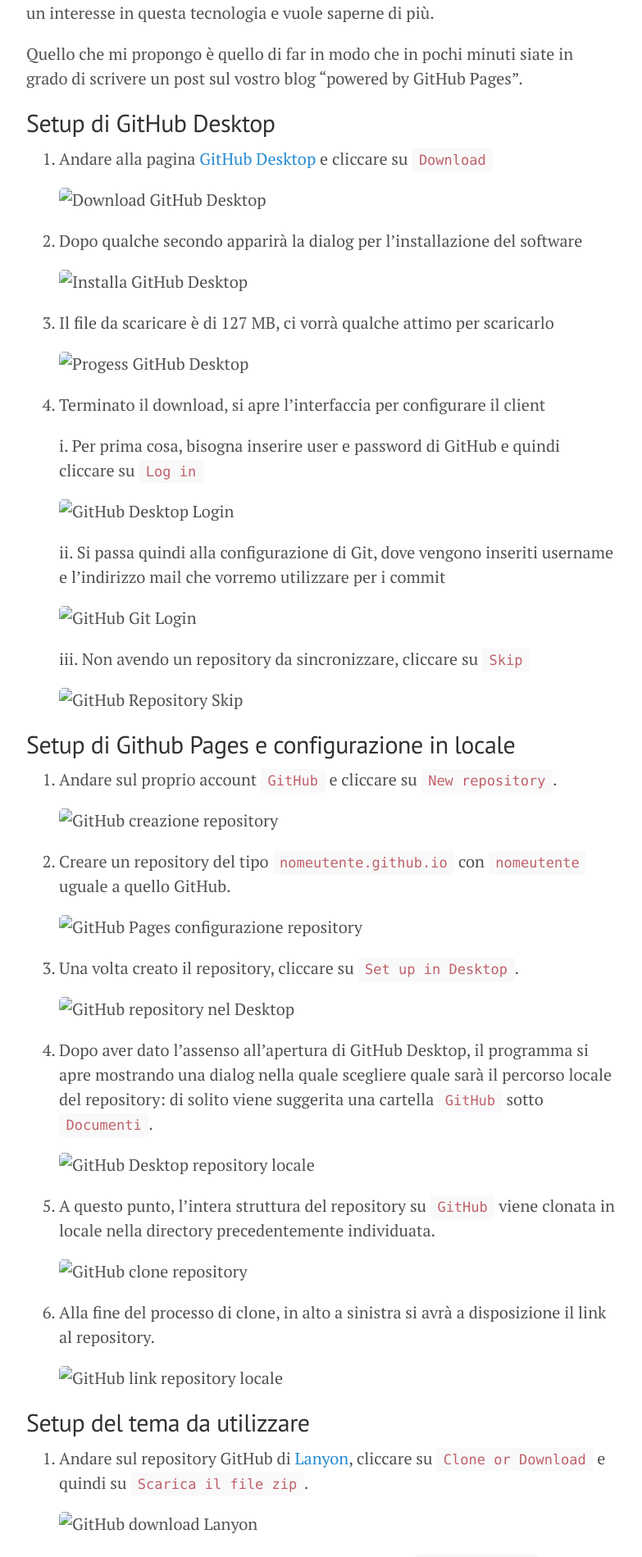
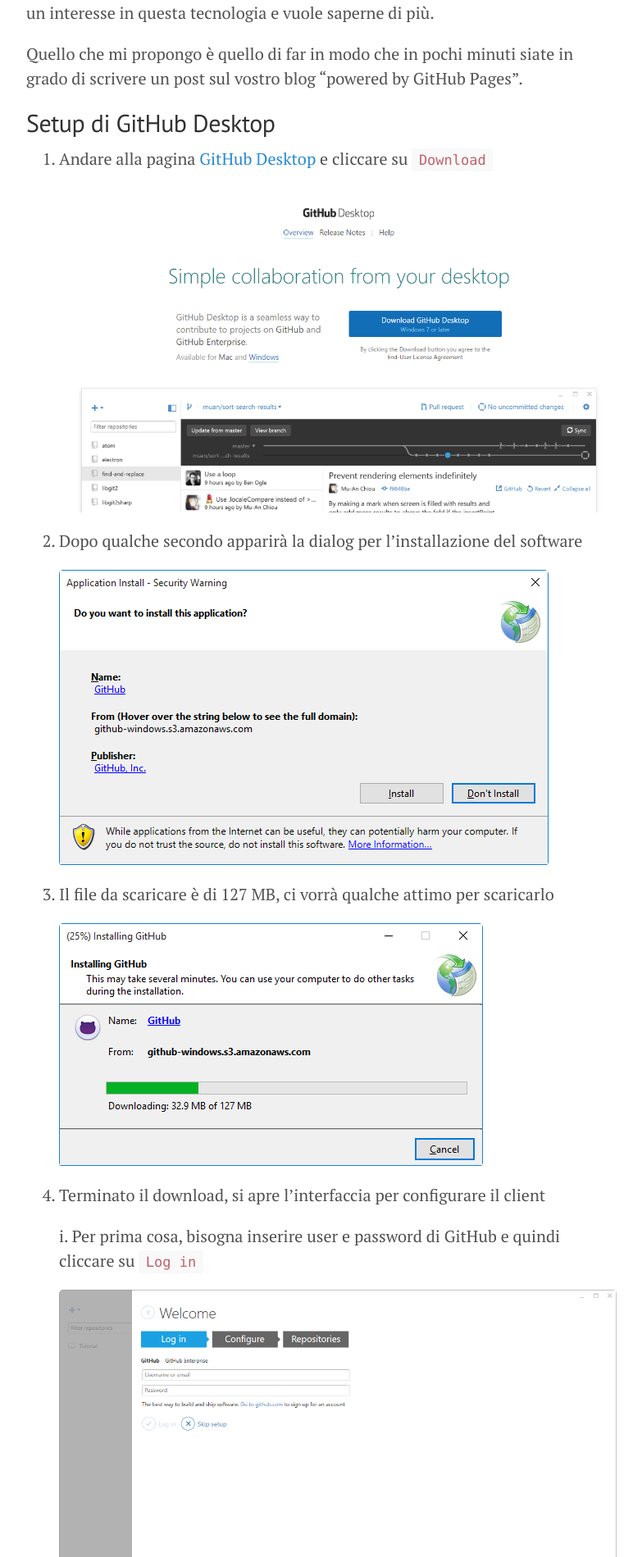
Before and after one commit to marcomangiante/marcomangiante.github.io, a Jekyll site: the page built from _posts/2016-12-27-introduzione-github-pages.md, in a window 1280 px wide. Shown: the part 871-2770 px from the top of the page at 82% size, without its empty margins (248-1031 px from the left). Built offline with Jekyll 4.4.1, drawn with Linux system fonts in a browser that asks for light colours.

Commit message:
Add slash to images reference

```diff
--- a/_posts/2016-12-27-introduzione-github-pages.md
+++ b/_posts/2016-12-27-introduzione-github-pages.md
@@ -18,69 +18,69 @@
 
 1. Andare alla pagina [GitHub Desktop](http://desktop.github.com) e cliccare su `Download`
 
-   ![Download GitHub Desktop](img/GitHub-Desktop-Installation/GitHub-Desktop-Installation-01.png)
+   ![Download GitHub Desktop](/img/GitHub-Desktop-Installation/GitHub-Desktop-Installation-01.png)
 
 2. Dopo qualche secondo apparirà la dialog per l'installazione del software
 
-   ![Installa GitHub Desktop](img/GitHub-Desktop-Installation/GitHub-Desktop-Installation-02.png)
+   ![Installa GitHub Desktop](/img/GitHub-Desktop-Installation/GitHub-Desktop-Installation-02.png)
 
 3. Il file da scaricare è di 127 MB, ci vorrà qualche attimo per scaricarlo
 
-   ![Progess GitHub Desktop](img/GitHub-Desktop-Installation/GitHub-Desktop-Installation-03.png)
+   ![Progess GitHub Desktop](/img/GitHub-Desktop-Installation/GitHub-Desktop-Installation-03.png)
 
 4. Terminato il download, si apre l'interfaccia per configurare il client
 
       i. Per prima cosa, bisogna inserire user e password di GitHub e quindi cliccare su `Log in`
 
-      ![GitHub Desktop Login](img/GitHub-Desktop-Installation/GitHub-Desktop-Installation-04.png)
+      ![GitHub Desktop Login](/img/GitHub-Desktop-Installation/GitHub-Desktop-Installation-04.png)
 
       ii. Si passa quindi alla configurazione di Git, dove vengono inseriti username e l'indirizzo mail che vorremo utilizzare per i commit
 
-      ![GitHub Git Login](img/GitHub-Desktop-Installation/GitHub-Desktop-Installation-05.png)
+      ![GitHub Git Login](/img/GitHub-Desktop-Installation/GitHub-Desktop-Installation-05.png)
 
       iii. Non avendo un repository da sincronizzare, cliccare su `Skip`
 
-      ![GitHub Repository Skip](img/GitHub-Desktop-Installation/GitHub-Desktop-Installation-06.png)
+      ![GitHub Repository Skip](/img/GitHub-Desktop-Installation/GitHub-Desktop-Installation-06.png)
 
 ## Setup di Github Pages e configurazione in locale
 
 1. Andare sul proprio account `GitHub` e cliccare su `New repository`.
 
-   ![GitHub creazione repository](img/GitHub-Pages-Intro/GitHub-Pages-Intro-01.png)
+   ![GitHub creazione repository](/img/GitHub-Pages-Intro/GitHub-Pages-Intro-01.png)
 
 2. Creare un repository del tipo `nomeutente.github.io` con `nomeutente` uguale a quello GitHub.
 
-   ![GitHub Pages configurazione repository](img/GitHub-Pages-Intro/GitHub-Pages-Intro-02.png)
+   ![GitHub Pages configurazione repository](/img/GitHub-Pages-Intro/GitHub-Pages-Intro-02.png)
 
 3. Una volta creato il repository, cliccare su `Set up in Desktop`.
 
-   ![GitHub repository nel Desktop](img/GitHub-Pages-Intro/GitHub-Pages-Intro-03.png)
+   ![GitHub repository nel Desktop](/img/GitHub-Pages-Intro/GitHub-Pages-Intro-03.png)
 
 4. Dopo aver dato l'assenso all'apertura di GitHub Desktop, il programma si apre mostrando una dialog nella quale scegliere quale sarà il percorso locale del repository: di solito viene suggerita una cartella `GitHub` sotto `Documenti`.
 
-   ![GitHub Desktop repository locale](img/GitHub-Desktop-Installation/GitHub-Desktop-Installation-07.png)
+   ![GitHub Desktop repository locale](/img/GitHub-Desktop-Installation/GitHub-Desktop-Installation-07.png)
 
 5. A questo punto, l'intera struttura del repository su `GitHub` viene clonata in locale nella directory precedentemente individuata.
 
-   ![GitHub clone repository](img/GitHub-Desktop-Installation/GitHub-Desktop-Installation-08.png)
+   ![GitHub clone repository](/img/GitHub-Desktop-Installation/GitHub-Desktop-Installation-08.png)
 
 6. Alla fine del processo di clone, in alto a sinistra si avrà a disposizione il link al repository.
 
-   ![GitHub link repository locale](img/GitHub-Desktop-Installation/GitHub-Desktop-Installation-09.png)
+   ![GitHub link repository locale](/img/GitHub-Desktop-Installation/GitHub-Desktop-Installation-09.png)
 
 ## Setup del tema da utilizzare
 
 1. Andare sul repository GitHub di [Lanyon](https://github.com/poole/lanyon), cliccare su `Clone or Download` e quindi su `Scarica il file zip`.
 
-   ![GitHub download Lanyon](img/GitHub-Pages-Intro/GitHub-Theme-01.png)
+   ![GitHub download Lanyon](/img/GitHub-Pages-Intro/GitHub-Theme-01.png)
 
 2. Aprire il file zip e quindi entrare nella direcotory `lanyon-master` e copiare l'intero contenuto.
 
-   ![GitHub copiare tema](img/GitHub-Pages-Intro/GitHub-Theme-02.png)
+   ![GitHub copiare tema](/img/GitHub-Pages-Intro/GitHub-Theme-02.png)
 
 3. Incollare i file e directory copiati, nel passo precedente, nella directory creata per il repository locale.
 
-   ![GitHub incollare tema](img/GitHub-Pages-Intro/GitHub-Theme-03.png)
+   ![GitHub incollare tema](/img/GitHub-Pages-Intro/GitHub-Theme-03.png)
 
 4. Andare a modificare il file `_config.yml` (basta un semplice editor di testo), commentando con un `#` la linea:
 
@@ -90,21 +90,21 @@
 
 5. Aprire `GitHub Desktop`, selezionare il repository creato, fare il commit aggiungendo un riepilogo e una breve descrizione.
 
-   ![GitHub commit](img/GitHub-Pages-Intro/GitHub-Commit.png)
+   ![GitHub commit](/img/GitHub-Pages-Intro/GitHub-Commit.png)
 
 6. Fare il `Publish` verso `GitHub`.
 
-   ![GitHub sync](img/GitHub-Pages-Intro/GitHub-Publish.png)
+   ![GitHub sync](/img/GitHub-Pages-Intro/GitHub-Publish.png)
 
 
 Se a questo punto andate su `https://nomeutente.github.io` dovreste vedere la struttura del vostro blog bella e pronta
 
-![GitHub Sito](img/GitHub-Pages-Intro/GitHub-Sito-01.png)
+![GitHub Sito](/img/GitHub-Pages-Intro/GitHub-Sito-01.png)
 
 Se non doveste vedere alcun risultato, oppure ottenere un errore 404, andate sul vostro repository `https://github.com/nomeutente/nomeutente.github.io/settings` (per vedere la
 pagina dovete aver fatto il login in precedenza) e verificate che nella parte `GitHub Pages` ci sia una spunta verde con vicino il commento `Your site is published at...`.
 
-![GitHub Settings](img/GitHub-Pages-Intro/GitHub-Sito-02.png)
+![GitHub Settings](/img/GitHub-Pages-Intro/GitHub-Sito-02.png)
 
 La struttura è pronta, ma senza `post` che blog è?
 
@@ -112,7 +112,7 @@
 
 1. Andate nel repository che avete localmente, nella directory `_posts` e create un file che segua la convenzione `YYYY-mm-dd-titolo-del-post.md`.
 
-   ![GitHub creazione file post](img/GitHub-Pages-Intro/GitHub-Post-01.png)
+   ![GitHub creazione file post](/img/GitHub-Pages-Intro/GitHub-Post-01.png)
 
 2. Inserite all'inizio del file i marcatori `layout` e `titolo` (con valori simili a quelli nell'esempio):
 
```
